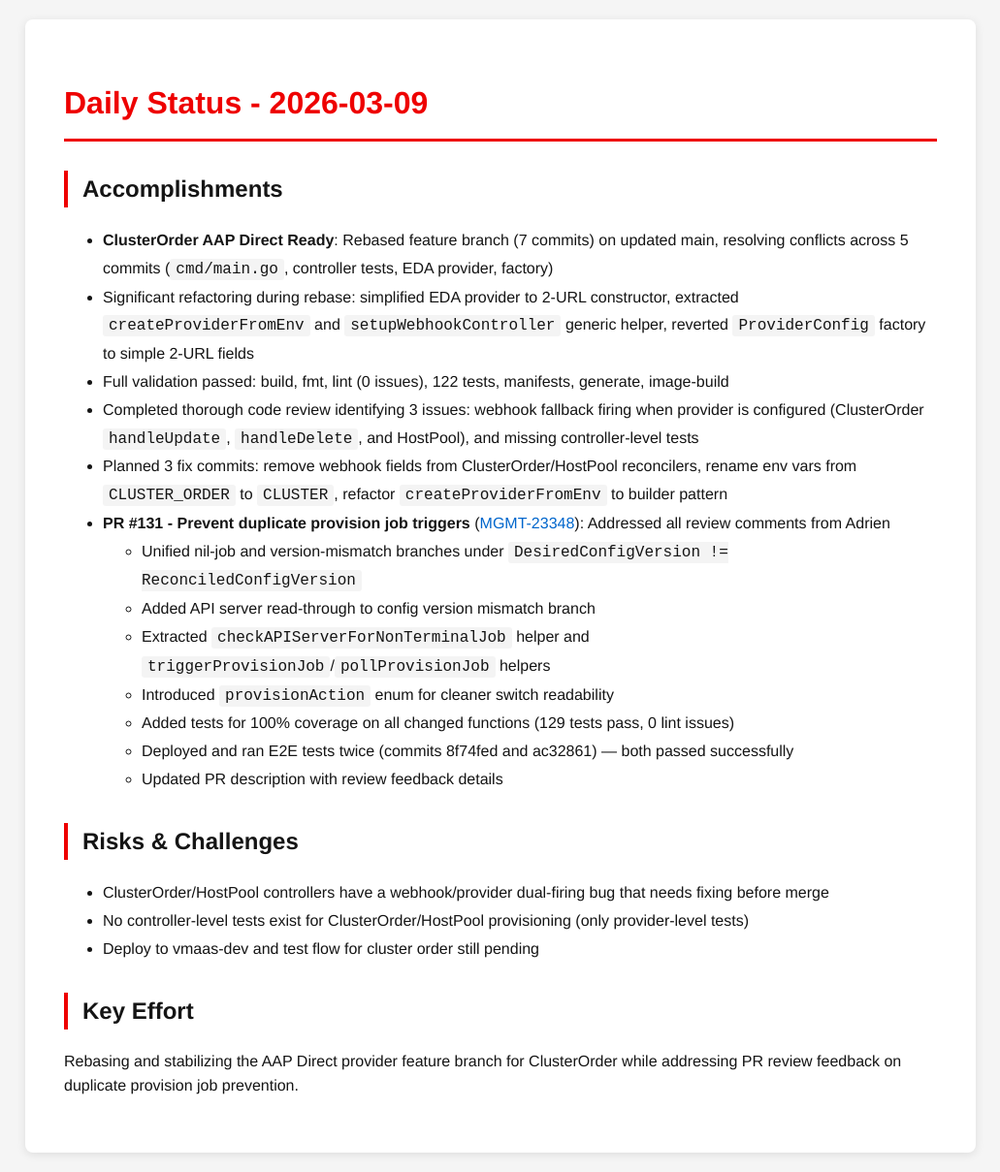
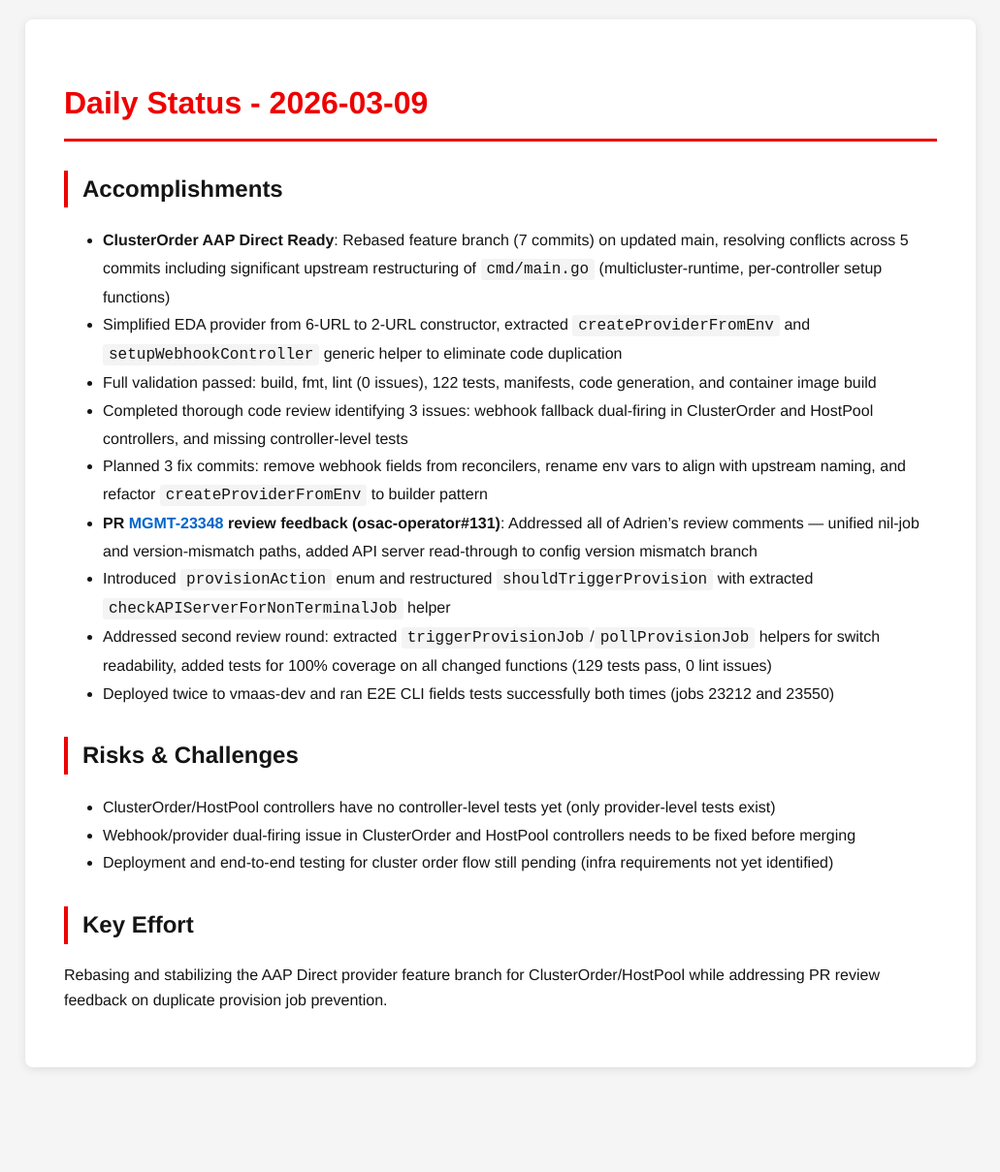
Before and after one commit to tzvatot/daily-status, a Jekyll site: the page built from 2026-03-09.md, in a window 1280 px wide. Shown: the whole page at 97% size, without its empty margins (124-1155 px from the left). Built offline with Jekyll 4.4.1, drawn with Linux system fonts in a browser that asks for light colours; after the commit the page ends 1121 px from its top, so only the background shows below that.

Commit message:
Daily status update - 2026-03-09

```diff
--- a/2026-03-09.md
+++ b/2026-03-09.md
@@ -7,24 +7,20 @@
 # Daily Status - 2026-03-09
 
 ## Accomplishments
-- **ClusterOrder AAP Direct Ready**: Rebased feature branch (7 commits) on updated main, resolving conflicts across 5 commits (`cmd/main.go`, controller tests, EDA provider, factory)
-- Significant refactoring during rebase: simplified EDA provider to 2-URL constructor, extracted `createProviderFromEnv` and `setupWebhookController` generic helper, reverted `ProviderConfig` factory to simple 2-URL fields
-- Full validation passed: build, fmt, lint (0 issues), 122 tests, manifests, generate, image-build
-- Completed thorough code review identifying 3 issues: webhook fallback firing when provider is configured (ClusterOrder `handleUpdate`, `handleDelete`, and HostPool), and missing controller-level tests
-- Planned 3 fix commits: remove webhook fields from ClusterOrder/HostPool reconcilers, rename env vars from `CLUSTER_ORDER` to `CLUSTER`, refactor `createProviderFromEnv` to builder pattern
-- **PR #131 - Prevent duplicate provision job triggers** ([MGMT-23348](https://issues.redhat.com/browse/MGMT-23348)): Addressed all review comments from Adrien
-  - Unified nil-job and version-mismatch branches under `DesiredConfigVersion != ReconciledConfigVersion`
-  - Added API server read-through to config version mismatch branch
-  - Extracted `checkAPIServerForNonTerminalJob` helper and `triggerProvisionJob`/`pollProvisionJob` helpers
-  - Introduced `provisionAction` enum for cleaner switch readability
-  - Added tests for 100% coverage on all changed functions (129 tests pass, 0 lint issues)
-  - Deployed and ran E2E tests twice (commits 8f74fed and ac32861) — both passed successfully
-  - Updated PR description with review feedback details
+- **ClusterOrder AAP Direct Ready**: Rebased feature branch (7 commits) on updated main, resolving conflicts across 5 commits including significant upstream restructuring of `cmd/main.go` (multicluster-runtime, per-controller setup functions)
+- Simplified EDA provider from 6-URL to 2-URL constructor, extracted `createProviderFromEnv` and `setupWebhookController` generic helper to eliminate code duplication
+- Full validation passed: build, fmt, lint (0 issues), 122 tests, manifests, code generation, and container image build
+- Completed thorough code review identifying 3 issues: webhook fallback dual-firing in ClusterOrder and HostPool controllers, and missing controller-level tests
+- Planned 3 fix commits: remove webhook fields from reconcilers, rename env vars to align with upstream naming, and refactor `createProviderFromEnv` to builder pattern
+- **PR [MGMT-23348](https://issues.redhat.com/browse/MGMT-23348) review feedback (osac-operator#131)**: Addressed all of Adrien's review comments — unified nil-job and version-mismatch paths, added API server read-through to config version mismatch branch
+- Introduced `provisionAction` enum and restructured `shouldTriggerProvision` with extracted `checkAPIServerForNonTerminalJob` helper
+- Addressed second review round: extracted `triggerProvisionJob`/`pollProvisionJob` helpers for switch readability, added tests for 100% coverage on all changed functions (129 tests pass, 0 lint issues)
+- Deployed twice to vmaas-dev and ran E2E CLI fields tests successfully both times (jobs 23212 and 23550)
 
 ## Risks & Challenges
-- ClusterOrder/HostPool controllers have a webhook/provider dual-firing bug that needs fixing before merge
-- No controller-level tests exist for ClusterOrder/HostPool provisioning (only provider-level tests)
-- Deploy to vmaas-dev and test flow for cluster order still pending
+- ClusterOrder/HostPool controllers have no controller-level tests yet (only provider-level tests exist)
+- Webhook/provider dual-firing issue in ClusterOrder and HostPool controllers needs to be fixed before merging
+- Deployment and end-to-end testing for cluster order flow still pending (infra requirements not yet identified)
 
 ## Key Effort
-Rebasing and stabilizing the AAP Direct provider feature branch for ClusterOrder while addressing PR review feedback on duplicate provision job prevention.
+Rebasing and stabilizing the AAP Direct provider feature branch for ClusterOrder/HostPool while addressing PR review feedback on duplicate provision job prevention.
```
